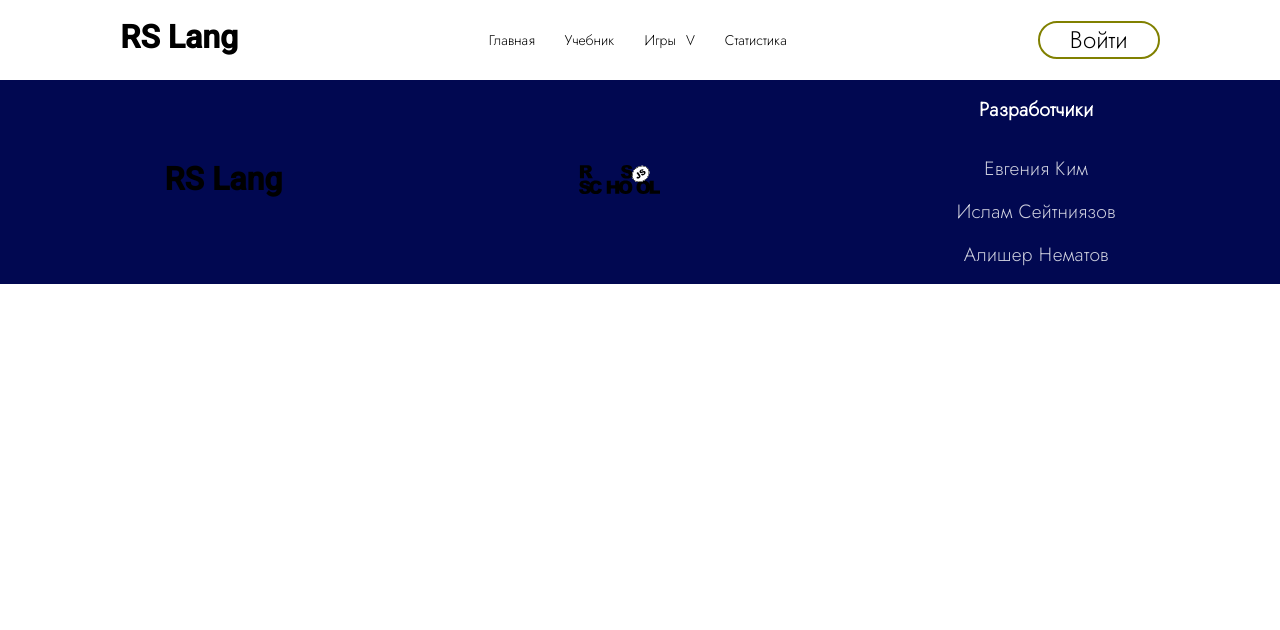
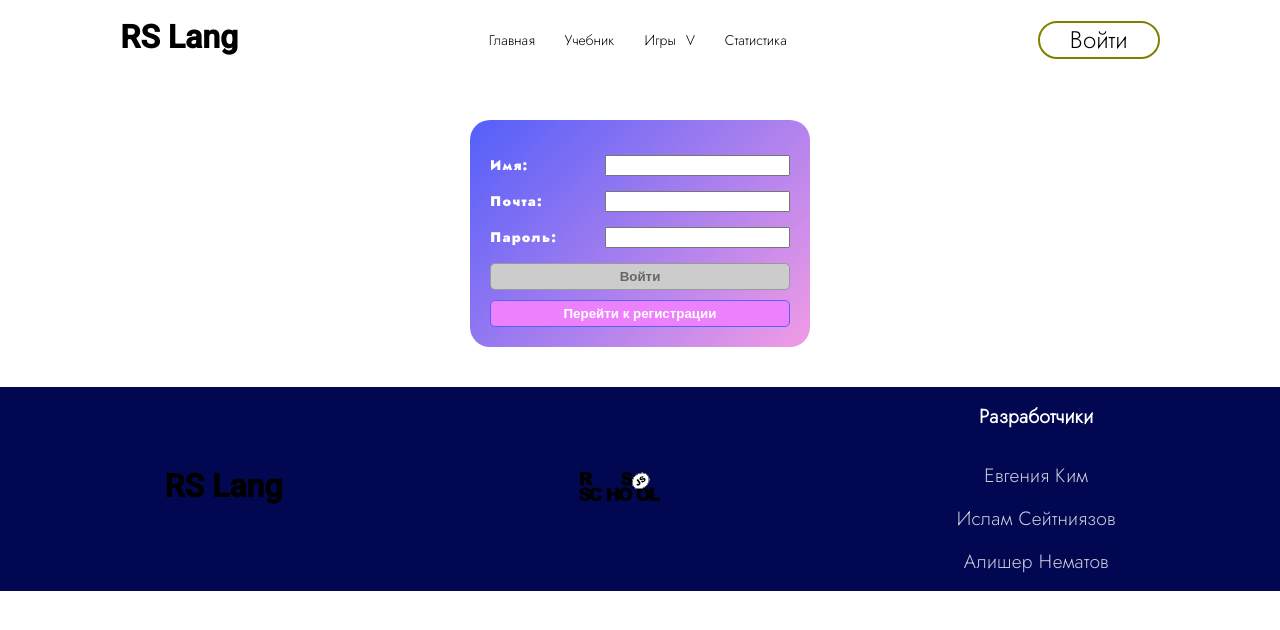
Before and after one commit to mDjeee/rslang, an Angular app: page /authorization in a window 1280 px wide. Before the commit this address led to /. Shown: the top 630 px of the page. Built offline with nearby package versions, Linux system fonts and the light colour scheme.

Commit message:
feat: add form to authentification

```diff
--- a/package.json
+++ b/package.json
@@ -10,7 +10,7 @@
   },
   "private": true,
   "dependencies": {
-    "@angular/animations": "^14.1.0",
+    "@angular/animations": "^14.1.3",
     "@angular/cdk": "^14.1.3",
     "@angular/common": "^14.1.0",
     "@angular/compiler": "^14.1.0",
--- a/src/app/app-routing.module.ts
+++ b/src/app/app-routing.module.ts
@@ -5,13 +5,14 @@ import { BookComponent } from './pages/book/book.component';
 import { AudiocallComponent } from './pages/audiocall/audiocall.component';
 import { SprintComponent } from './pages/sprint/sprint.component';
 import { MainComponent } from './pages/main/main.component';
+import { AuthComponent } from './pages/auth/auth.component';
 
 const appRoutes: Routes = [
   { path: '', component: MainComponent },
   { path: 'textbook', component: BookComponent },
   { path: 'games/audiocall', component: AudiocallComponent },
   { path: 'games/sprint', component: SprintComponent },
-  // { path: 'authorization', component: NotFoundPage },
+  { path: 'authorization', component: AuthComponent },
   // { path: '**', component: NotFoundComponent },
 ]
 
--- a/src/app/core/api.service.ts
+++ b/src/app/core/api.service.ts
@@ -1,7 +1,7 @@
 import { Injectable } from '@angular/core';
 import { HttpClient } from '@angular/common/http';
 import { Observable } from 'rxjs';
-import { baseWordsUrl } from 'src/api/baseUrl';
+import { baseUrl, baseWordsUrl } from 'src/api/baseUrl';
 
 @Injectable({
   providedIn: 'root'
@@ -17,4 +17,13 @@ export class ApiService {
   getWord(id: number): Observable<any> {
     return this.http.get(`${baseWordsUrl}?${id}`);
   }
+
+  postUser(name: string, email: string, password: string): Observable<any> {
+    return this.http.post(`${baseUrl}/users`, {
+      name: name,
+      email: email,
+      password: password
+    });
+
+  }
 }
--- /dev/null
+++ b/src/app/pages/auth/auth.component.css
@@ -0,0 +1,70 @@
+.form-container {
+  display: flex;
+  justify-content: center;
+  align-items: center;
+  margin: 40px 0;
+}
+
+.form {
+  display: flex;
+  flex-direction: column;
+  gap: 15px;
+  width: 300px;
+  padding: 20px;
+  font-family: Jost;
+  background: linear-gradient(134.65deg, #5961F9 3.4%, #EE9AE5 97.69%);
+  border-radius: 20px;
+}
+
+.form-group {
+  display: flex;
+  justify-content: space-between;
+}
+
+.form-label {
+  font-style: normal;
+  font-weight: 700;
+  color: #ffffff;
+  letter-spacing: 0.08em;
+}
+
+.form-buttons {
+  display: flex;
+  justify-content: flex-end;
+  flex-direction: column;
+  gap: 10px;
+}
+
+.form-button {
+  padding: 5px 10px;
+  background-color: #ED80FD;
+  border: 1px solid #5961F9;
+  border-radius: 5px;
+  color: #ffffff;
+  font-weight: 600;
+  cursor: pointer;
+}
+
+.form-button:disabled {
+  border: 1px solid #999999;
+  background-color: #cccccc;
+  color: #666666;
+  cursor: auto;
+}
+
+.alert {
+  font-family: Jost-k;
+  font-weight: 700;
+  color: #721c24;
+  background-color: #f8d7da;
+  border-color: #f5c6cb;
+
+  padding: 0.75rem 1.25rem;
+  margin-bottom: 1rem;
+  border: 1px solid transparent;
+  border-radius: 0.25rem;
+}
+
+.error-msg {
+  margin: 0;
+}
--- /dev/null
+++ b/src/app/pages/auth/auth.component.html
@@ -0,0 +1,55 @@
+<div class="form-container">
+  <form class="form" #authForm="ngForm" (ngSubmit)="onSubmit(authForm)">
+    <div class="alert" *ngIf="error">
+      <p class="error-msg">{{ error }}</p>
+    </div>
+    <div class="game-container" *ngIf="!error">
+
+    </div>
+    <div class="form-group">
+      <label for="name" class="form-label">Имя: </label>
+      <input
+        class="form-input"
+        type="name"
+        name="name"
+        id="name"
+        ngModel
+        required>
+    </div>
+
+    <div class="form-group">
+      <label for="email" class="form-label">Почта: </label>
+      <input
+        class="form-input"
+        type="email"
+        name="email"
+        id="email"
+        ngModel
+        required
+        email>
+    </div>
+
+    <div class="form-group">
+      <label for="password" class="form-label">Пароль: </label>
+      <input
+      class="form-input"
+      type="password"
+      name="password"
+      id="password"
+      ngModel
+      required
+      minlength="8">
+    </div>
+    <div class="form-buttons">
+      <button
+        type="submit"
+        class="sign-in form-button"
+        [disabled]="!authForm.valid">
+        {{isLoginMode ? 'Войти' : 'Зарегистрироваться'}}
+      </button>
+
+      <button class="sign-up form-button" (click)="onSwitchMode()" type="button">{{!isLoginMode ? 'Вход' : 'Перейти к регистрации'}}</button>
+    </div>
+  </form>
+
+</div>
--- /dev/null
+++ b/src/app/pages/auth/auth.component.ts
@@ -0,0 +1,54 @@
+import { Component, OnInit } from '@angular/core';
+import { NgForm } from '@angular/forms';
+import { AuthService } from './auth.service';
+
+@Component({
+  selector: 'app-auth',
+  templateUrl: './auth.component.html',
+  styleUrls: ['./auth.component.css']
+})
+export class AuthComponent implements OnInit {
+
+  isLoginMode = true;
+  error: string | null = null;
+  currentLevel = 0;
+
+  constructor(private authService: AuthService) { }
+
+  onSwitchMode() {
+    this.isLoginMode = !this.isLoginMode;
+    this.error = null;
+  }
+
+  onSubmit(form: NgForm) {
+    if(!form.valid) {
+      return;
+    }
+    const name = form.value.name;
+    const email = form.value.email;
+    const password = form.value.password;
+
+    if(this.isLoginMode) {
+      // ...
+    } else {
+      this.authService.signUp(name, email, password).subscribe(resData => {
+        console.log(resData)
+      }, errorRes => {
+        console.log(errorRes);
+        switch (errorRes.status) {
+          case 417:
+            this.error = errorRes.error;
+            break;
+        }
+        // this.error = 'An error occured';
+      });
+    }
+
+
+    form.reset();
+  }
+
+  ngOnInit(): void {
+  }
+
+}
--- /dev/null
+++ b/src/app/pages/auth/auth.service.ts
@@ -0,0 +1,13 @@
+import { HttpClient } from "@angular/common/http";
+import { Injectable } from "@angular/core";
+import { ApiService } from "src/app/core/api.service";
+
+@Injectable({providedIn: 'root'})
+export class AuthService {
+
+  constructor(private apiService: ApiService) {  }
+
+  signUp(name: string, email: string, password: string) {
+    return this.apiService.postUser(name, email, password);
+  }
+}
--- a/src/app/pages/book/book.component.ts
+++ b/src/app/pages/book/book.component.ts
@@ -34,7 +34,7 @@ export class BookComponent implements OnInit {
   }
 
   private fetchWords(group: number, page: number){
-    this._Subscription = this.api.getWords(group, page).subscribe(books => {
+    this._Subscription = this.api.getWords(group, page).subscribe((books: IWord[]) => {
       console.log(books);
       this.words = books;
     })
```
Also changed, not shown: src/app/share/share.module.ts (+7 -2 lines), 2 other files (tests, documents, lock files or other folders).
